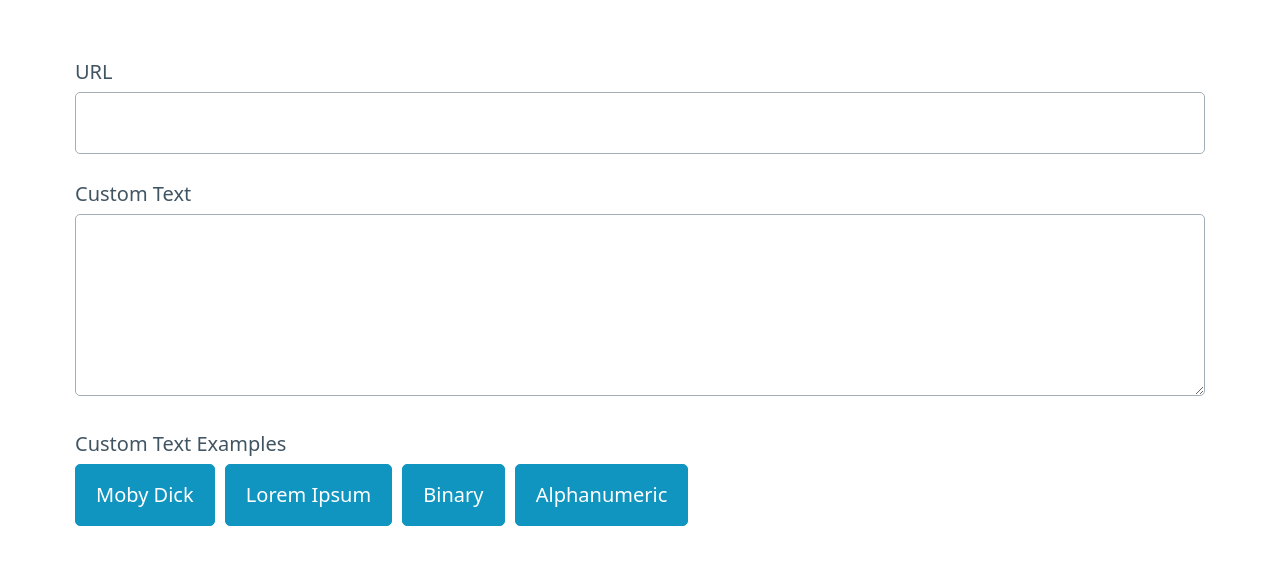
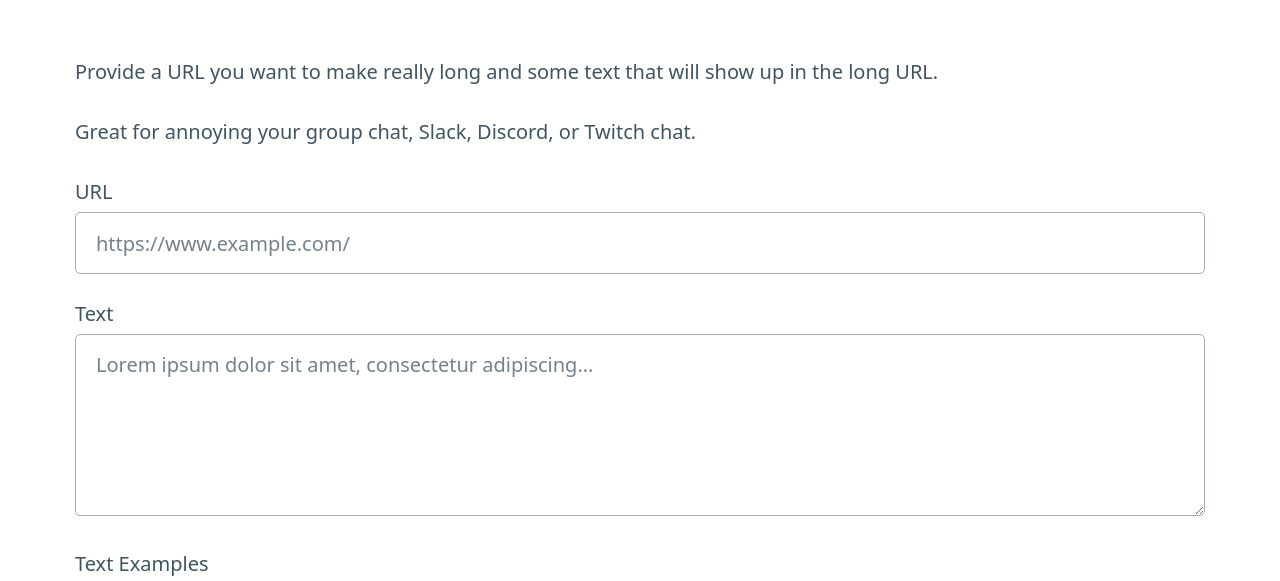
Before and after one commit to atklenner/uniform-resource-locator-extender-3000-extreme-edition, a website: page public/index.html in a window 1280 px wide. Shown: the part 203-784 px from the top of the page. Drawn offline with nearby package versions, Linux system fonts and the light colour scheme.

Commit message:
add instructions and placeholder text

```diff
--- a/public/index.html
+++ b/public/index.html
@@ -24,16 +24,37 @@
   <main>
     <section>
       <h1>Uniform Resource Locator Extender 3000 Extreme Edition</h1>
+      <p>
+        Provide a URL you want to make really long and some text that will
+        show up in the long URL.
+      </p>
+      <p>
+        Great for annoying your group chat, Slack, Discord, or Twitch chat.
+      </p>
       <form action="/extend" method="post">
         <div>
-          <label>URL<input class="url-input" name="url" type="url" required/></label>
+          <label>URL
+            <input
+              class="url-input"
+              name="url"
+              type="url"
+              placeholder="https://www.example.com/"
+              required
+            />
+          </label>
         </div>
         <div>
-          <label>Custom Text
-            <textarea name="text" rows="5" cols="100" required></textarea>
+          <label>Text
+            <textarea
+              name="text"
+              rows="5"
+              cols="100"
+              placeholder="Lorem ipsum dolor sit amet, consectetur adipiscing..."
+              required
+            ></textarea>
           </label>
         </div>
-        <label>Custom Text Examples
+        <label>Text Examples
           <ul>
             <li>
               <input id="melville" type="button" value="Moby Dick">
```
